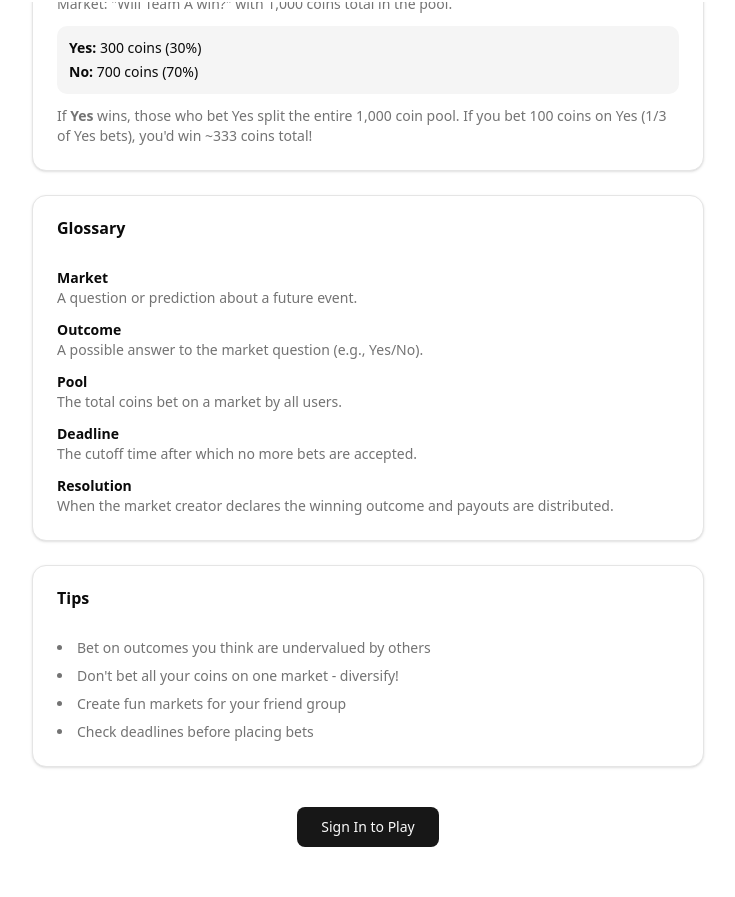
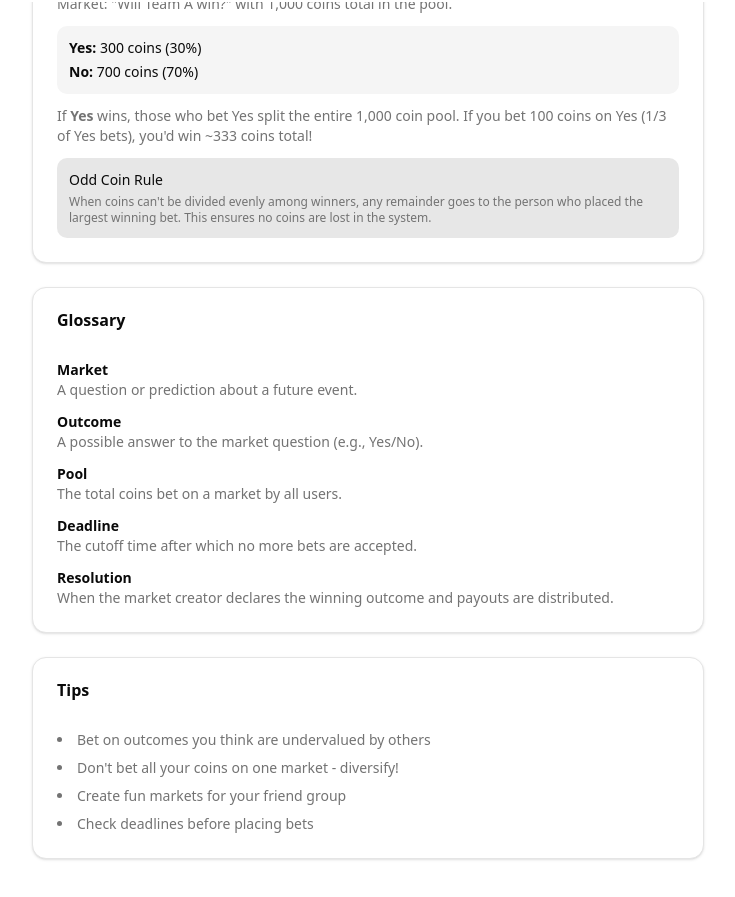
Before and after one commit to mahendrasinghbora/hedgehog, a React (Vite) app: page /#/get-started in a window 1280 px wide. Shown: the part 798-1695 px from the top of the page, without its empty margins (272-1007 px from the left). Built offline with nearby package versions, Linux system fonts and the light colour scheme; no server answers.

Commit message:
docs: add odd coin rule explanation to help page

```diff
--- a/src/pages/GetStarted.tsx
+++ b/src/pages/GetStarted.tsx
@@ -79,6 +79,14 @@ export default function GetStarted() {
             1,000 coin pool. If you bet 100 coins on Yes (1/3 of Yes bets),
             you'd win ~333 coins total!
           </p>
+          <div className="mt-3 p-3 bg-primary/10 rounded-lg">
+            <p className="font-medium text-sm">Odd Coin Rule</p>
+            <p className="text-muted-foreground text-xs mt-1">
+              When coins can't be divided evenly among winners, any remainder
+              goes to the person who placed the largest winning bet. This ensures
+              no coins are lost in the system.
+            </p>
+          </div>
         </CardContent>
       </Card>
 
```
